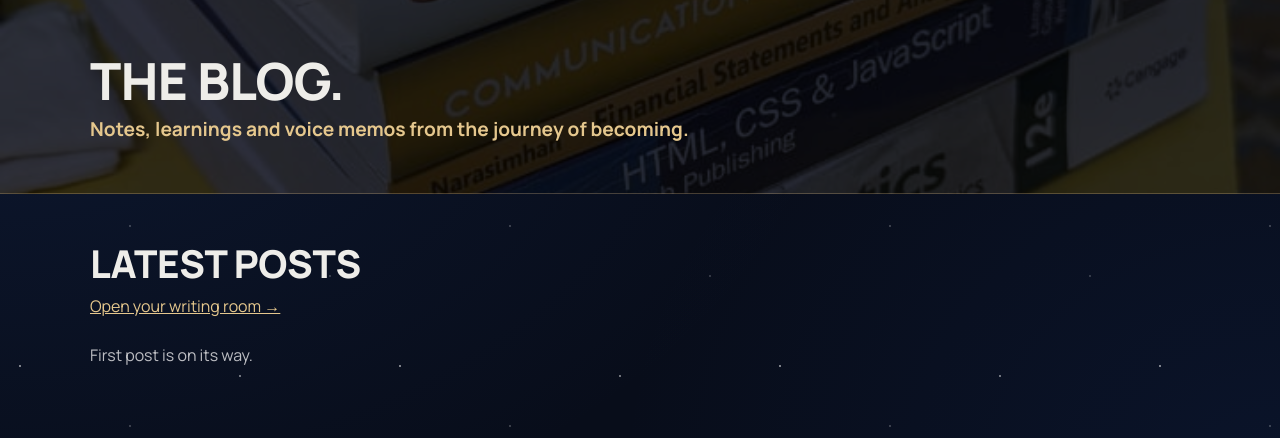
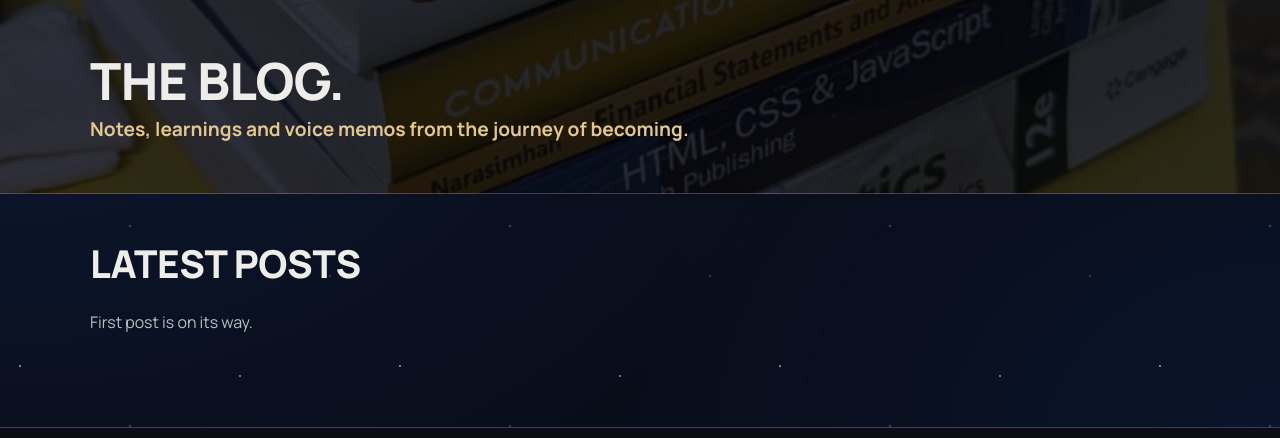
Before and after one commit to mananshahre/portfolio-website, a plain HTML site: page mananshahre-portfolio/blog.html in a window 1280 px wide. Shown: the part 64-502 px from the top of the page. Drawn offline with Linux system fonts and the light colour scheme.

Commit message:
Remove authoring shortcut from visitor blog

```diff
--- a/mananshahre-portfolio/blog.html
+++ b/mananshahre-portfolio/blog.html
@@ -41,7 +41,6 @@
 <!-- LATEST POSTS -->
 <section class="section-light">
   <h2>LATEST POSTS</h2>
-  <p><a href="write.html">Open your writing room &#8594;</a></p>
   <div class="post-list">
 
     <!-- POSTS:BEGIN -->
```
